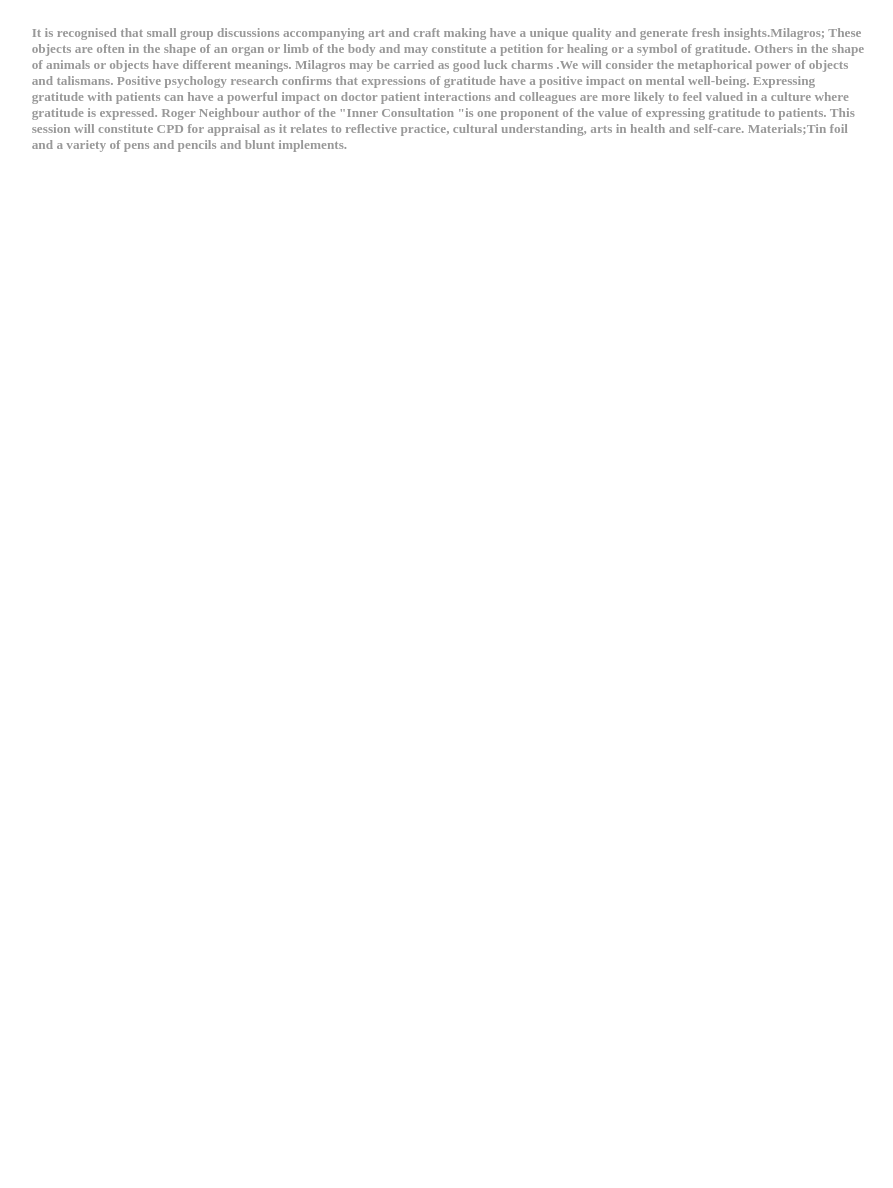
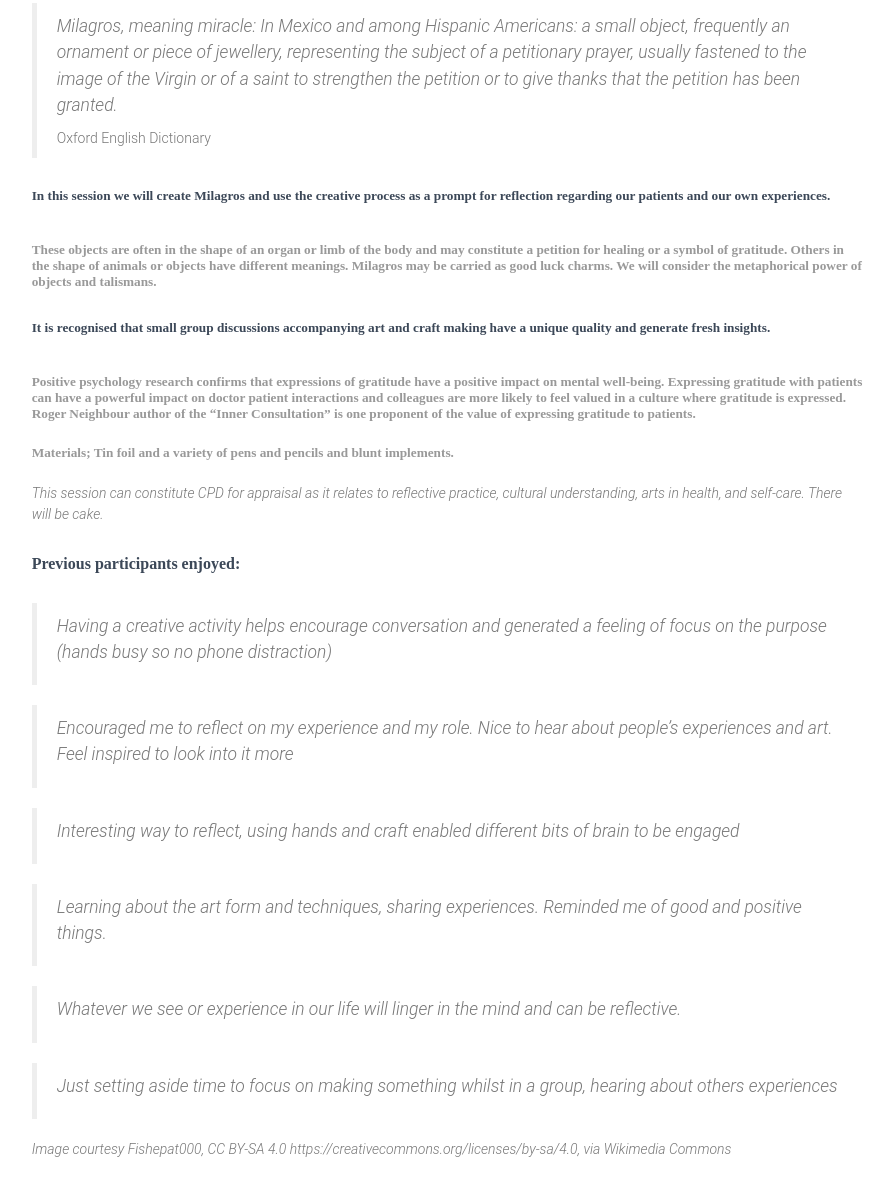
Before and after one commit to lindamiller-co-uk/lindamiller-co-uk.github.io, a Gatsby site: page /Milagros/Sections/ProductSection in a window 1280 px wide. Shown: the part 25-1213 px from the top of the page, without its empty margins (192-1085 px from the left). Before the commit the page ends 800 px from the top, so only its background shows below. Built offline with nearby package versions, Linux system fonts and the light colour scheme; Gatsby itself is replaced by a stand-in of ours.

Commit message:
MilagrosPage

```diff
--- a/src/components/Header/HeaderLinks.jsx
+++ b/src/components/Header/HeaderLinks.jsx
@@ -40,7 +40,7 @@ function HeaderLinks({ ...props }) {
               Magical thinking
             </Link>,
             <Link to="/Milagros" className={classes.dropdownLink}>
-              Milagros creative workshops
+              Milagros
             </Link>,
             <Link to="/Comedy" className={classes.dropdownLink}>
             Comedy
--- a/src/pages/Milagros/Sections/ProductSection.jsx
+++ b/src/pages/Milagros/Sections/ProductSection.jsx
@@ -7,6 +7,9 @@ import withStyles from "@material-ui/core/styles/withStyles";
 // core components
 import GridContainer from "components/Grid/GridContainer.jsx";
 import GridItem from "components/Grid/GridItem.jsx";
+import Quote from "components/Typography/Quote.jsx";
+import Info from "components/Typography/Info.jsx";
+
 
 import productStyle from "assets/jss/material-kit-react/views/landingPageSections/productStyle.jsx";
 
@@ -17,12 +20,72 @@ class ProductSection extends React.Component {
       <div className={classes.section}>
         <GridContainer justify="center">
           <GridItem xs={12} sm={12} md={8}>
+              <div className={classes.typo}>
+                <Quote
+                  text="Milagros, meaning miracle: In Mexico and among Hispanic Americans: a small object, frequently an ornament or piece of jewellery, representing the subject of a petitionary prayer, usually fastened to the image of the Virgin or of a saint to strengthen the petition or to give thanks that the petition has been granted."
+                  author="Oxford English Dictionary"
+                />
+              </div>
+            <h5 className={classes.title}>
+            In this session we will create Milagros and use the creative process as a prompt for reflection regarding our patients and our own experiences.
+            </h5>
             <h5 className={classes.description}>
-            It is recognised that small group discussions accompanying art and craft making have a unique quality and generate fresh insights.Milagros; These objects are often in the shape of an organ or limb of the body and may constitute a petition for healing or a symbol of gratitude. Others in the shape of animals or objects have different meanings. Milagros may be carried as good luck charms .We will consider the metaphorical power of objects and talismans.
-            Positive psychology research confirms that expressions of gratitude have a positive impact on mental well-being. Expressing gratitude with patients  can have a powerful impact on doctor patient interactions and colleagues are more likely to feel valued in a culture where gratitude is expressed. Roger Neighbour author of the "Inner Consultation "is one proponent of the value of expressing gratitude to patients.
-            This session will constitute CPD for appraisal as it relates to reflective practice, cultural understanding, arts in health and self-care.
-            Materials;Tin foil and a variety of pens and pencils and blunt implements.
+            These objects are often in the shape of an organ or limb of the body and may constitute a petition for healing or a symbol of gratitude. Others in the shape of animals or objects have different meanings. Milagros may be carried as good luck charms. We will consider the metaphorical power of objects and talismans.
             </h5>
+            <h5 className={classes.title}>
+            It is recognised that small group discussions accompanying art and craft making have a unique quality and generate fresh insights.            </h5>
+            <h5 className={classes.description}>
+            Positive psychology research confirms that expressions of gratitude have a positive impact on mental well-being. Expressing gratitude with patients can have a powerful impact on doctor patient interactions and colleagues are more likely to feel valued in a culture where gratitude is expressed. Roger Neighbour author of the “Inner Consultation” is one proponent of the value of expressing gratitude to patients.
+            </h5>
+            <h5 className={classes.description}>
+            Materials; Tin foil and a variety of pens and pencils and blunt implements.
+            </h5>
+            <div className={classes.typo}>
+                <div className={classes.note}> </div>
+                <Info>
+                This session can constitute CPD for appraisal as it relates to reflective practice, cultural understanding, arts in health, and self-care. There will be cake.                </Info>
+            </div>
+            <h4 className={classes.title}>
+              Previous participants enjoyed:
+            </h4>
+            <div className={classes.typo}>
+                <Quote
+                  text="Having a creative activity helps encourage conversation and generated a feeling of focus on the purpose (hands busy so no phone distraction)"
+                />
+            </div>
+            <div className={classes.typo}>
+                <Quote
+                  text="Encouraged me to reflect on my experience and my role. Nice to hear about people’s experiences and art. Feel inspired to look into it more"
+                />
+            </div>
+            <div className={classes.typo}>
+                <Quote
+                  text="Interesting way to reflect, using hands and craft enabled different bits of brain to be engaged"
+                />
+            </div>
+            <div className={classes.typo}>
+                <Quote
+                  text="Learning about the art form and techniques, sharing experiences. Reminded me of good and positive things."
+                />
+            </div>
+            <div className={classes.typo}>
+                <Quote
+                  text="Whatever we see or experience in our life will linger in the mind and can be reflective."
+                />
+            </div>
+            <div className={classes.typo}>
+                <Quote
+                  text="Just setting aside time to focus on making something whilst in a group, hearing about others experiences"
+                />
+            </div>
+          </GridItem>
+          <GridItem xs={12} sm={12} md={8}>
+          <div className={classes.typo}>
+                <div className={classes.note}> </div>
+                <Info>
+                Image courtesy Fishepat000, CC BY-SA 4.0 https://creativecommons.org/licenses/by-sa/4.0, via Wikimedia Commons
+                </Info>
+          </div>
           </GridItem>
         </GridContainer>
       </div>
```
Also changed, not shown: src/pages/Milagros/Milagros.jsx (+4 -5 lines), 1 other file.
